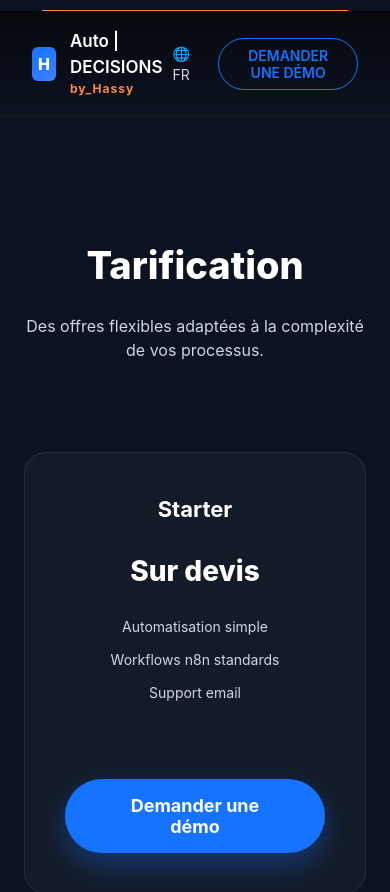
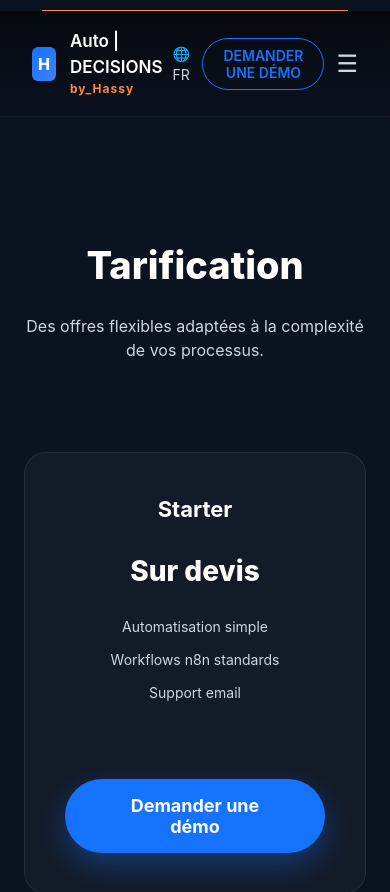
Before and after one commit to Hassyunity/Auto-decisions, a React (Vite) app: page /prix in a window 390 px wide. Shown: the top 892 px of the page. Built offline with nearby package versions, Linux system fonts and the light colour scheme.

Commit message:
add responsive design for menu

```diff
--- a/src/components/HeaderHero.tsx
+++ b/src/components/HeaderHero.tsx
@@ -1,3 +1,4 @@
+import { useState } from "react";
 import { NavLink } from "react-router-dom";
 import "../style.css";
 
@@ -12,12 +13,15 @@ const menu = [
 ];
 
 export default function HeaderHero() {
+  const [mobileOpen, setMobileOpen] = useState(false);
+
   return (
     <>
       <div className="top-line" />
 
       <header className="navbar">
         <div className="navbar-container">
+          {/* LOGO */}
           <div className="logo">
             <div className="logo-box">H</div>
             <div>
@@ -26,6 +30,7 @@ export default function HeaderHero() {
             </div>
           </div>
 
+          {/* MENU DESKTOP */}
           <nav className="nav-menu">
             {menu.map((item) => (
               <NavLink key={item.path} to={item.path}>
@@ -34,11 +39,35 @@ export default function HeaderHero() {
             ))}
           </nav>
 
+          {/* ACTIONS */}
           <div className="nav-actions">
             <div className="lang">🌐 FR</div>
             <button className="cta-outline">DEMANDER UNE DÉMO</button>
+
+            {/* HAMBURGER MOBILE */}
+            <button
+              className="hamburger"
+              onClick={() => setMobileOpen(!mobileOpen)}
+            >
+              ☰
+            </button>
           </div>
         </div>
+
+        {/* MENU MOBILE */}
+        {mobileOpen && (
+          <div className="mobile-menu">
+            {menu.map((item) => (
+              <NavLink
+                key={item.path}
+                to={item.path}
+                onClick={() => setMobileOpen(false)}
+              >
+                {item.label}
+              </NavLink>
+            ))}
+          </div>
+        )}
       </header>
     </>
   );
--- a/src/style.css
+++ b/src/style.css
@@ -251,3 +251,50 @@ button {
     display: none;
   }
 }
+/* HAMBURGER MOBILE */
+.hamburger {
+  display: none;
+  font-size: 24px;
+  background: none;
+  border: none;
+  color: var(--text-muted);
+  cursor: pointer;
+}
+
+/* MOBILE MENU */
+.mobile-menu {
+  display: flex;
+  flex-direction: column;
+  gap: 20px;
+  background: var(--bg-dark);
+  border-top: 1px solid var(--border-soft);
+  padding: 20px 32px;
+  text-align: left;
+}
+
+.mobile-menu a {
+  font-size: 16px;
+  color: var(--text-muted);
+  font-weight: 500;
+  text-decoration: none;
+}
+
+.mobile-menu a.active {
+  color: white;
+}
+
+/* ===================== */
+/* RESPONSIVE */
+@media (max-width: 1024px) {
+  .nav-menu {
+    display: none;
+  }
+
+  .hamburger {
+    display: block;
+  }
+
+  .nav-actions {
+    gap: 12px;
+  }
+}
```
